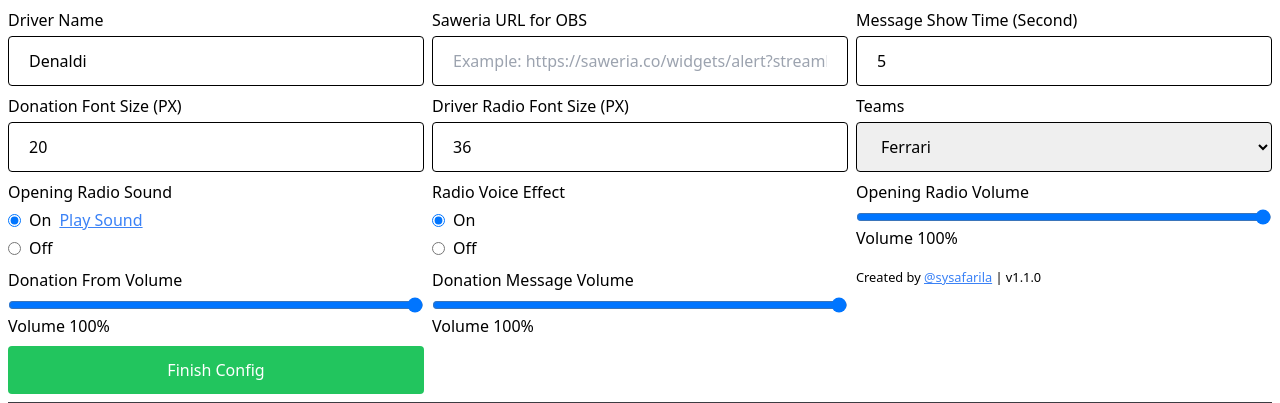
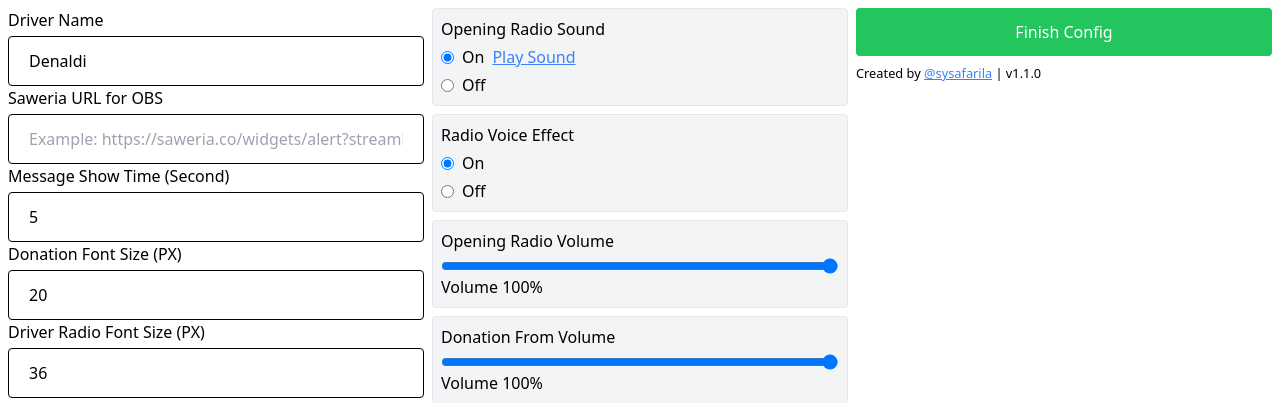
Before and after one commit to SySafarila/Saweria-Formula-1-Radio-Source, a website: page dist/index.html in a window 1280 px wide. Shown: the top 403 px of the page. Drawn offline with Linux system fonts and the light colour scheme.

Commit message:
update layouting

```diff
--- a/dist/index.html
+++ b/dist/index.html
@@ -11,9 +11,10 @@
       action=""
       method="get"
       id="formSetting"
-      class="m-2 grid grid-cols-1 md:grid-cols-2 lg:grid-cols-3 gap-2"
+      class="p-2 grid grid-cols-2 md:grid-cols-3 w-full gap-2"
     >
       <input type="hidden" name="status" value="ready" />
+      <div class="flex flex-col">
         <div class="flex flex-col gap-1">
           <label for="driverNameInput">Driver Name</label>
           <input
@@ -87,7 +88,9 @@
             <option class="capitalize" value="mercedes">Mercedes</option>
             <option class="capitalize" value="redbull">Red Bull</option>
             <option class="capitalize" value="mclaren">Mclaren</option>
-          <option class="capitalize" value="aston-martin">Aston Martin</option>
+            <option class="capitalize" value="aston-martin">
+              Aston Martin
+            </option>
             <option class="uppercase" value="haas">HAAS</option>
             <option class="uppercase" value="rb">VCARB</option>
             <option class="capitalize" value="williams">Williams</option>
@@ -95,7 +98,9 @@
             <option class="capitalize" value="sauber">Kick Sauber</option>
           </select>
         </div>
-      <div class="flex flex-col gap-1">
+      </div>
+      <div class="flex flex-col gap-2">
+        <div class="flex flex-col gap-1 bg-gray-100 p-2 border rounded">
           <label for="openingRadioSoundOption">Opening Radio Sound </label>
           <div class="flex items-center gap-2">
             <input
@@ -126,7 +131,7 @@
             <label for="openingRadioSoundInputOff">Off</label>
           </div>
         </div>
-      <div class="flex flex-col gap-1">
+        <div class="flex flex-col gap-1 bg-gray-100 p-2 border rounded">
           <label for="radioEffect">Radio Voice Effect</label>
           <div class="flex items-center gap-2">
             <input
@@ -152,7 +157,7 @@
             <label for="radioEffectOff">Off</label>
           </div>
         </div>
-      <div class="flex flex-col gap-1">
+        <div class="flex flex-col gap-1 bg-gray-100 p-2 rounded border">
           <label for="openingRadioVolumeInput">Opening Radio Volume</label>
           <div class="flex flex-col">
             <input
@@ -166,10 +171,12 @@
               step="1"
               required
             />
-          <span>Volume <span id="openingRadioVolumeSelected">100</span>%</span>
+            <span
+              >Volume <span id="openingRadioVolumeSelected">100</span>%</span
+            >
           </div>
         </div>
-      <div class="flex flex-col gap-1">
+        <div class="flex flex-col gap-1 bg-gray-100 p-2 rounded border">
           <label for="donationFromVolumeInput">Donation From Volume</label>
           <div class="flex flex-col">
             <input
@@ -183,11 +190,15 @@
               step="1"
               required
             />
-          <span>Volume <span id="donationFromVolumeSelected">100</span>%</span>
+            <span
+              >Volume <span id="donationFromVolumeSelected">100</span>%</span
+            >
           </div>
         </div>
-      <div class="flex flex-col gap-1">
-        <label for="donationMessageVolumeInput">Donation Message Volume</label>
+        <div class="flex flex-col gap-1 bg-gray-100 p-2 rounded border">
+          <label for="donationMessageVolumeInput"
+            >Donation Message Volume</label
+          >
           <div class="flex flex-col">
             <input
               type="range"
@@ -205,6 +216,14 @@
             >
           </div>
         </div>
+      </div>
+      <div class="flex flex-col gap-2">
+        <button
+          type="submit"
+          class="px-5 py-3 bg-green-500 text-white rounded hover:bg-green-600"
+        >
+          Finish Config
+        </button>
         <small
           >Created by
           <a
@@ -216,12 +235,7 @@
           >
           | v1.1.0</small
         >
-      <button
-        type="submit"
-        class="px-5 py-3 bg-green-500 text-white rounded hover:bg-green-600"
-      >
-        Finish Config
-      </button>
+      </div>
     </form>
     <button
       class="bg-green-500 text-white px-5 py-3 hover:bg-green-600 m-2"
```
Also changed, not shown: dist/style.css. Lines whose indentation alone changed are shown as unchanged.
